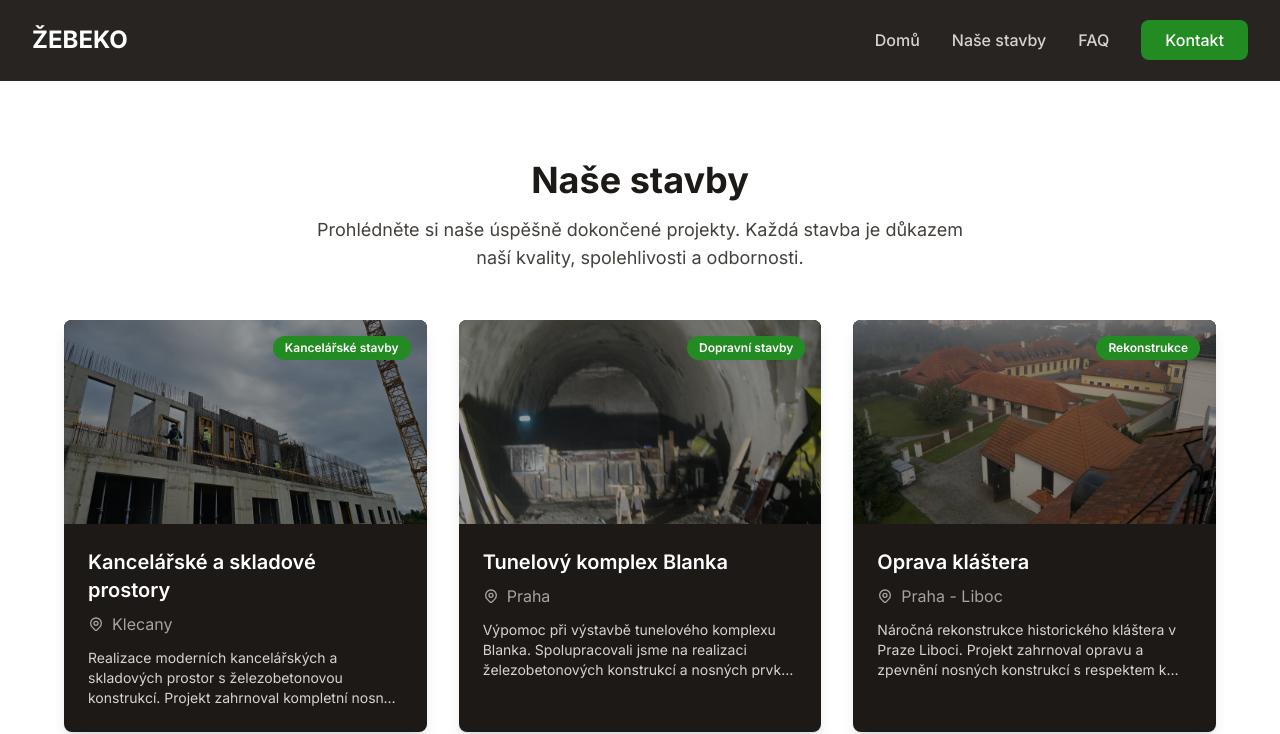
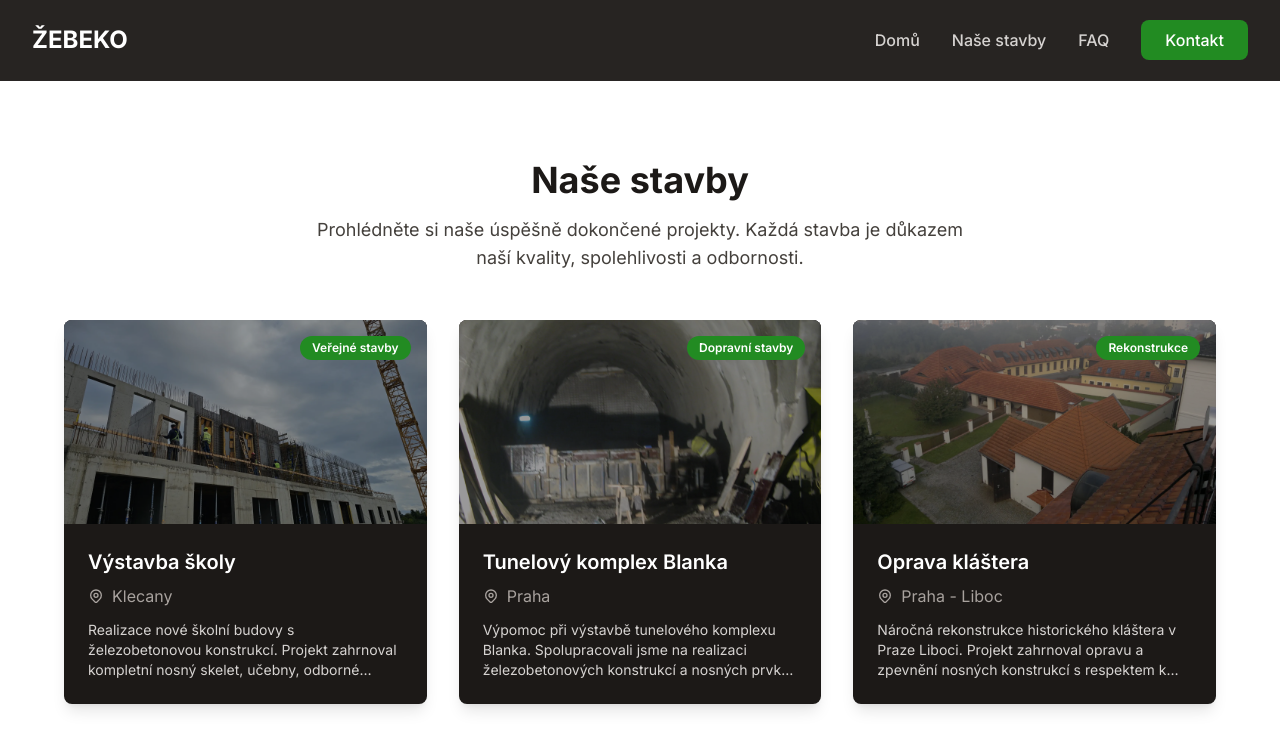
Before and after one commit to Smegfi/zebeko-web, a Next.js app: page /nase-stavby in a window 1280 px wide. Shown: the top 734 px of the page. Built offline with nearby package versions, Linux system fonts and the light colour scheme.

Commit message:
klecany update, edited building info

```diff
--- a/src/data/projects.ts
+++ b/src/data/projects.ts
@@ -10,9 +10,9 @@ export interface Project {
 export const projects: Project[] = [
   {
     id: "klecany-kancelare",
-    title: "Kancelářské a skladové prostory",
+    title: "Výstavba školy",
     location: "Klecany",
-    description: "Realizace moderních kancelářských a skladových prostor s železobetonovou konstrukcí. Projekt zahrnoval kompletní nosný skelet a stavební práce včetně dokončovacích prací.",
+    description: "Realizace nové školní budovy s železobetonovou konstrukcí. Projekt zahrnoval kompletní nosný skelet, učebny, odborné pracovny a další prostory včetně dokončovacích prací.",
     images: [
       "/images/buildings/klecany/1.webp",
       "/images/buildings/klecany/2.webp",
@@ -29,7 +29,7 @@ export const projects: Project[] = [
       "/images/buildings/klecany/13.webp",
       "/images/buildings/klecany/14.webp",
     ],
-    category: "Kancelářské stavby",
+    category: "Veřejné stavby",
   },
   {
     id: "blank-tunel",
```
